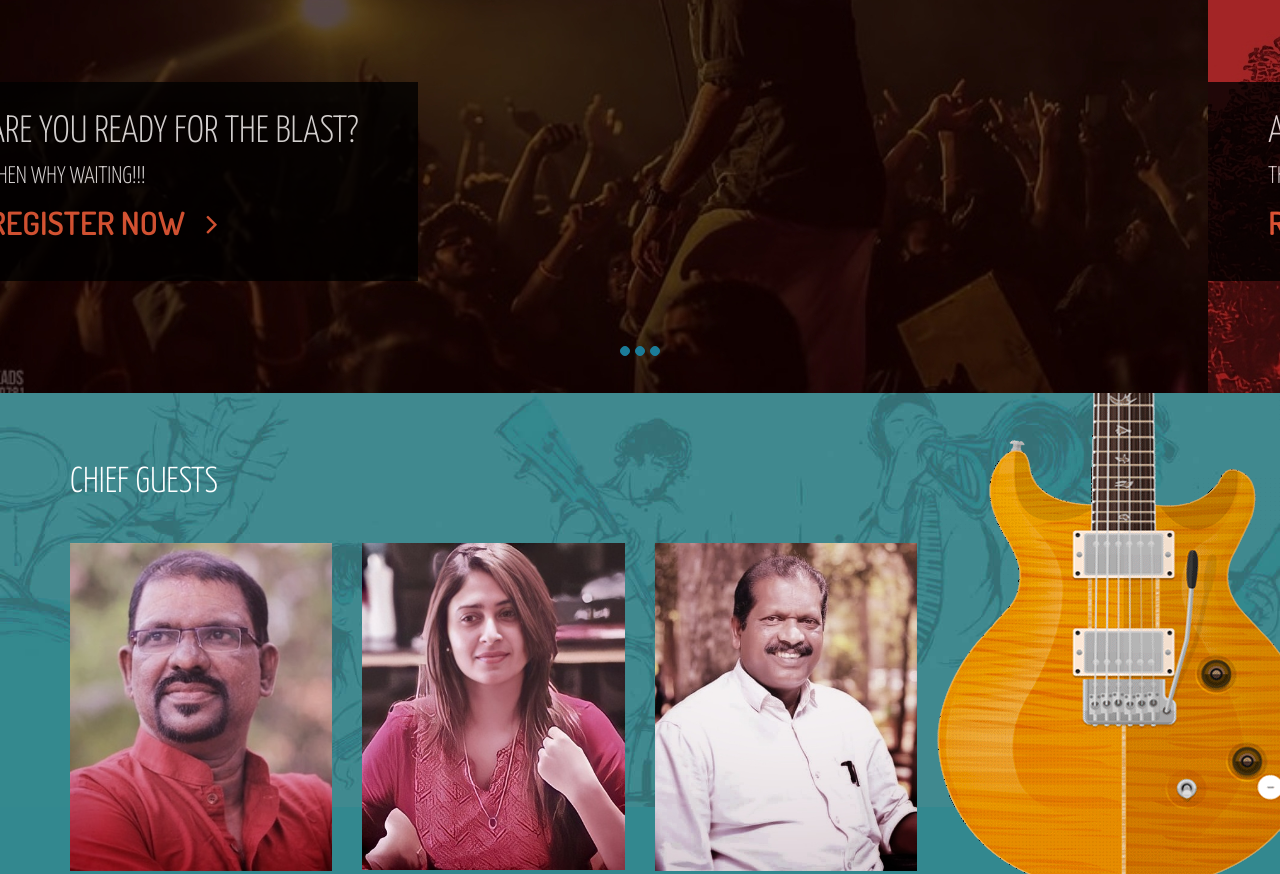
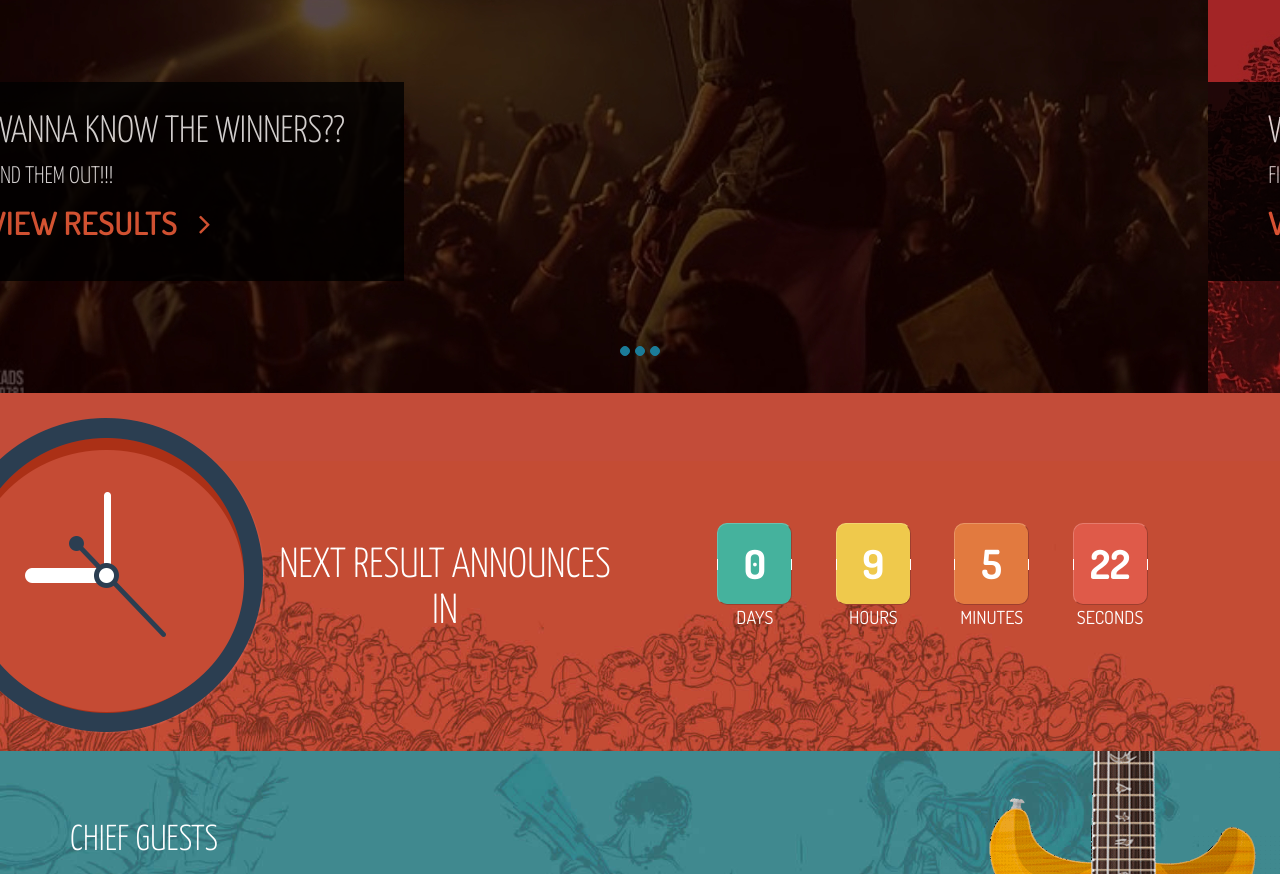
Before and after one commit to jwalagecw/jwalagecw.github.io, a plain HTML site: page index.html in a window 1280 px wide. Shown: the part 407-1281 px from the top of the page. Drawn offline with Linux system fonts and the light colour scheme; some packages are replaced by stand-ins of ours.

Commit message:
Time+View Results

```diff
--- a/index.html
+++ b/index.html
@@ -56,7 +56,7 @@
               <li class="scroll"><a href="#events">Events</a></li>
               <li class="scroll"><a href="#about">About</a></li>
               <li class="scroll">
-                <a href="http://bit.ly/jwala21" target="_blank">Register</a>
+                <a href="http://bit.ly/jwala21" target="_blank">Results</a>
               </li>
               <li class="scroll"><a href="#contact">Contact</a></li>
             </ul>
@@ -78,25 +78,25 @@
         <div class="item active">
           <img class="img-responsive" src="images/slider/bg1.jpg" alt="slider" />
           <div class="carousel-caption">
-            <h2>Are you ready for the blast?</h2>
-            <h4>Then Why waiting!!!</h4>
-            <a href="http://bit.ly/jwala21" target="_blank">Register Now <i class="fa fa-angle-right"></i></a>
+            <h2>Wanna know the winners??</h2>
+            <h4>Find them out!!!</h4>
+            <a href="http://bit.ly/jwala21" target="_blank">View Results <i class="fa fa-angle-right"></i></a>
           </div>
         </div>
         <div class="item">
           <img class="img-responsive" src="images/slider/bg2.jpg" alt="slider" />
           <div class="carousel-caption">
-            <h2>Are you ready for the blast?</h2>
-            <h4>Then Why waiting!!!</h4>
-            <a href="http://bit.ly/jwala21" target="_blank">Register Now <i class="fa fa-angle-right"></i></a>
+            <h2>Wanna know the winners??</h2>
+            <h4>Find them out!!!</h4>
+            <a href="http://bit.ly/jwala21" target="_blank">View Results <i class="fa fa-angle-right"></i></a>
           </div>
         </div>
         <div class="item">
           <img class="img-responsive" src="images/slider/bg3.jpg" alt="slider" />
           <div class="carousel-caption">
-            <h2>Are you ready for the blast?</h2>
-            <h4>Then Why waiting!!!</h4>
-            <a href="http://bit.ly/jwala21" target="_blank">Register Now <i class="fa fa-angle-right"></i></a>
+            <h2>Wanna know the winners??</h2>
+            <h4>Find them out!!!</h4>
+            <a href="http://bit.ly/jwala21" target="_blank">View Results <i class="fa fa-angle-right"></i></a>
           </div>
         </div>
       </div>
@@ -104,14 +104,14 @@
   </section>
   <!--/#home-->
 
-  <!-- <section id="explore">
+  <section id="explore">
     <div class="container">
       <div class="row">
         <div class="watch">
           <img class="img-responsive" src="images/watch.png" alt="" />
         </div>
         <div class="col-md-4 col-md-offset-2 col-sm-5">
-          <h2>Registration Closes in</h2>
+          <h2>Next result announces in</h2>
         </div>
         <div class="col-sm-7 col-md-6">
           <ul id="countdown"></ul>
@@ -119,7 +119,7 @@
       </div>
 
     </div>
-  </section> -->
+  </section>
   <!--/#explore-->
 
   <section id="event">
@@ -358,7 +358,7 @@
   <!--/#footer-->
   <script>
     // Set the date we're counting down to
-    var countDownDate = new Date("May 29, 2021 19:00:00").getTime();
+    var countDownDate = new Date("Jun 11, 2021 19:00:00").getTime();
 
     // Update the count down every 1 second
     var x = setInterval(function () {
```
